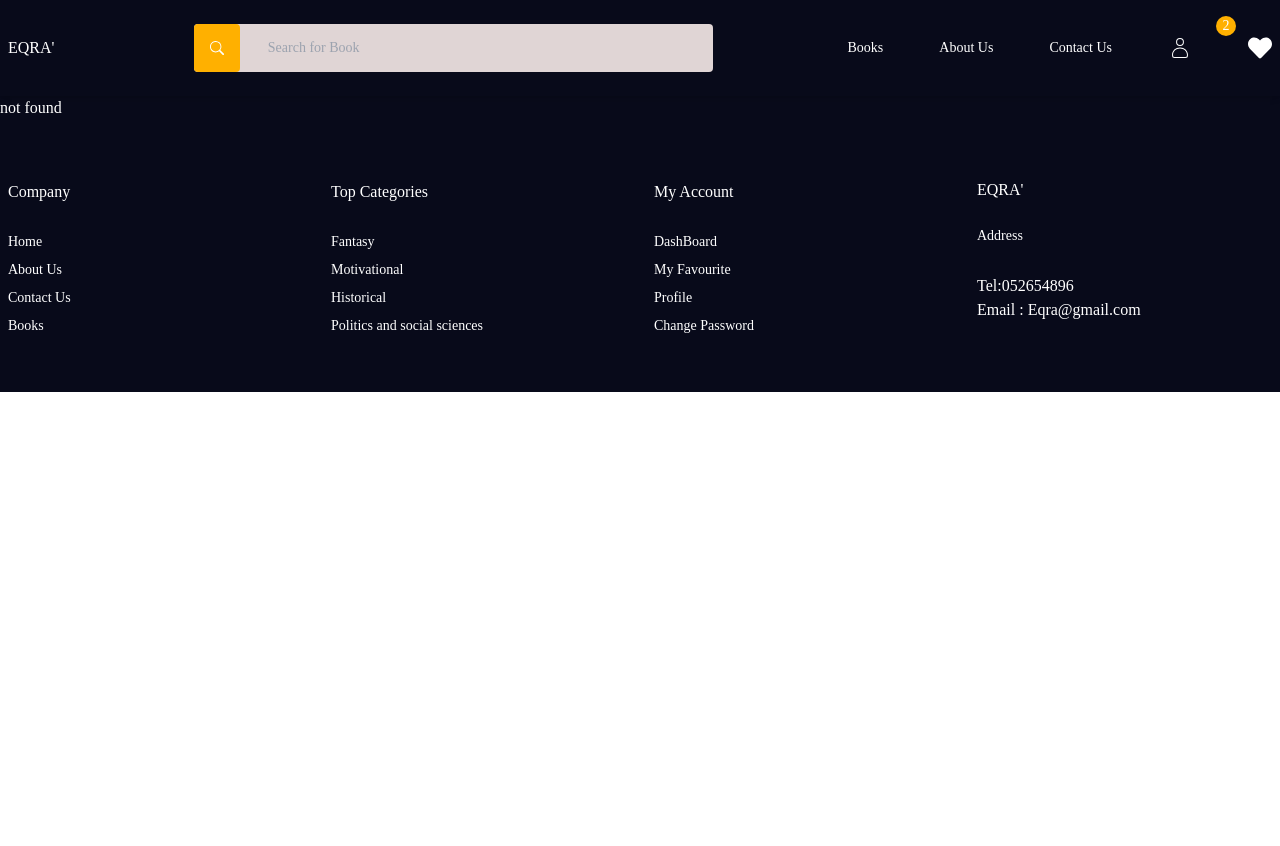
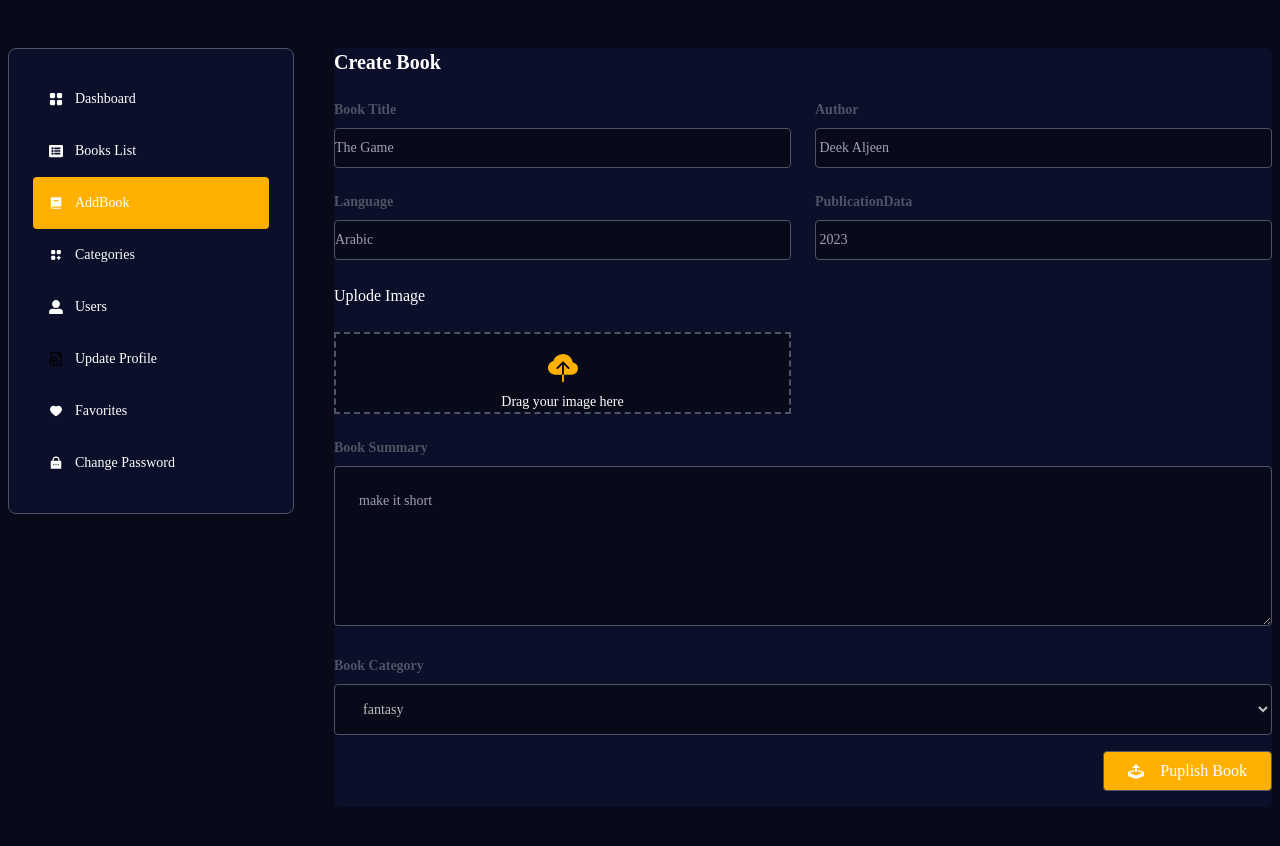
Before and after one commit to daniahih/iqraa-app, a React (Create React App) app in the folder client/: page /addbook in a window 1280 px wide. Shown: the top 846 px of the page. Before the commit the page ends 800 px from the top, so only its background shows below. Built offline with nearby package versions, Linux system fonts and the light colour scheme.

Commit message:
added add book page done

```diff
--- a/client/src/App.js
+++ b/client/src/App.js
@@ -17,6 +17,7 @@ import BooksList from "./screens/Dashboard/Admin/BooksList";
 import DashBoard from "./screens/Dashboard/Admin/DashBoard";
 import Categories from "./screens/Dashboard/Admin/Categories";
 import Users from "./screens/Dashboard/Admin/Users";
+import AddBook from "./screens/Dashboard/Admin/AddBook";
 
 const Router = createBrowserRouter([
   {
@@ -82,6 +83,10 @@ const Router = createBrowserRouter([
     path: "/users",
     element: <Users />,
   },
+  {
+    path: "/addbook",
+    element: <AddBook />,
+  },
 ]);
 
 function App() {
--- a/client/src/screens/Dashboard/Admin/AddBook.js
+++ b/client/src/screens/Dashboard/Admin/AddBook.js
@@ -0,0 +1,64 @@
+import React from "react";
+
+import SideBar from "../SideBar";
+import { Input, Massage, Select } from "../../../components/UsedInput";
+import Update from "../../../components/Update";
+import { CategoriesData } from "../../../Data/CategoriesData";
+import { ImUpload } from "react-icons/im";
+
+function AddBook() {
+  return (
+    <div className="bg-main">
+      <SideBar>
+        <div className=" flex flex-col gap-6 ">
+          <h1 className="text-xl font-bold"> Create Book </h1>
+          <div className="w-full grid md:grid-cols-2 gap-6 ">
+            <Input
+              label="Book Title"
+              placeholder="The Game"
+              type="text"
+              bg={true}
+            ></Input>
+            <Input
+              label="Author"
+              placeholder=" Deek Aljeen "
+              type="text"
+              bg={true}
+            ></Input>
+          </div>
+          <div className="w-full grid md:grid-cols-2 gap-6 ">
+            <Input
+              label="Language "
+              placeholder="Arabic"
+              type="text"
+              bg={true}
+            ></Input>
+            <Input
+              label="PublicationData"
+              placeholder=" 2023"
+              type="number"
+              bg={true}
+            ></Input>
+          </div>
+          <div className="w-full grid md:grid-cols-2 gap-6 ">
+            <div className="flex flex-col gap-6 ">
+              <p>Uplode Image </p>
+              <Update />
+            </div>
+          </div>
+          <Massage label="Book Summary" placeholder="make it short "></Massage>
+          <div className=" text-sm w-full ">
+            <Select label="Book Category" options={CategoriesData}></Select>
+          </div>
+        </div>
+        <div className="flex justify-end items-center my-4">
+          <button className="bg-star transtions hover:bg-main flex-rows gap-4 py-3 px-6  text-white border h-10 border-border rounded ">
+            <ImUpload /> Puplish Book
+          </button>
+        </div>
+      </SideBar>
+    </div>
+  );
+}
+
+export default AddBook;
```
